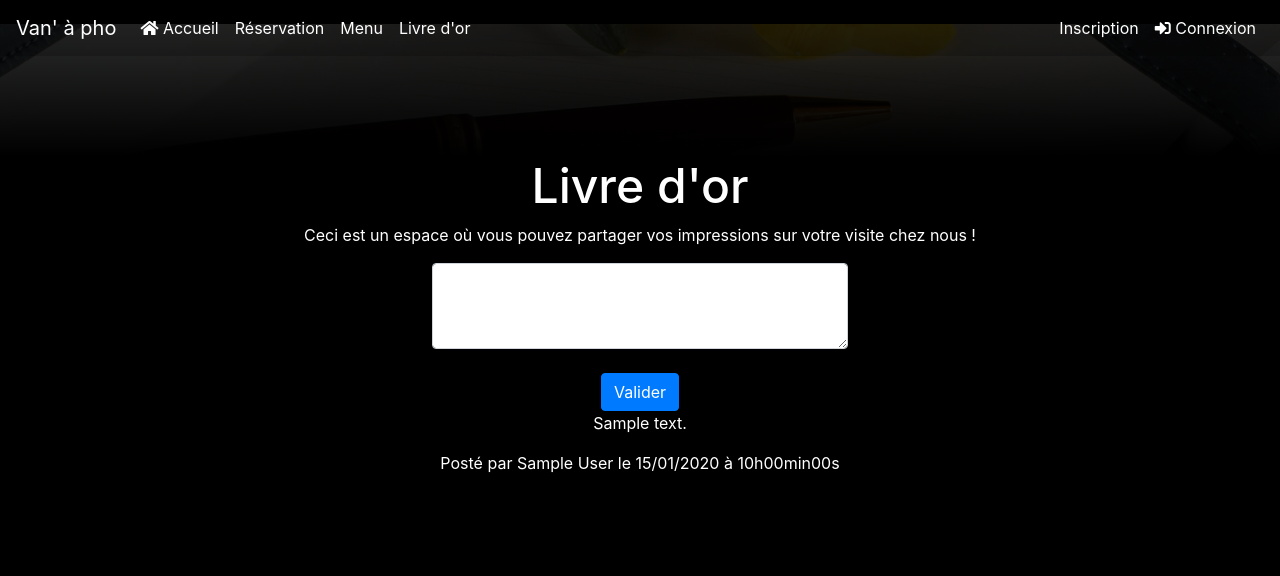
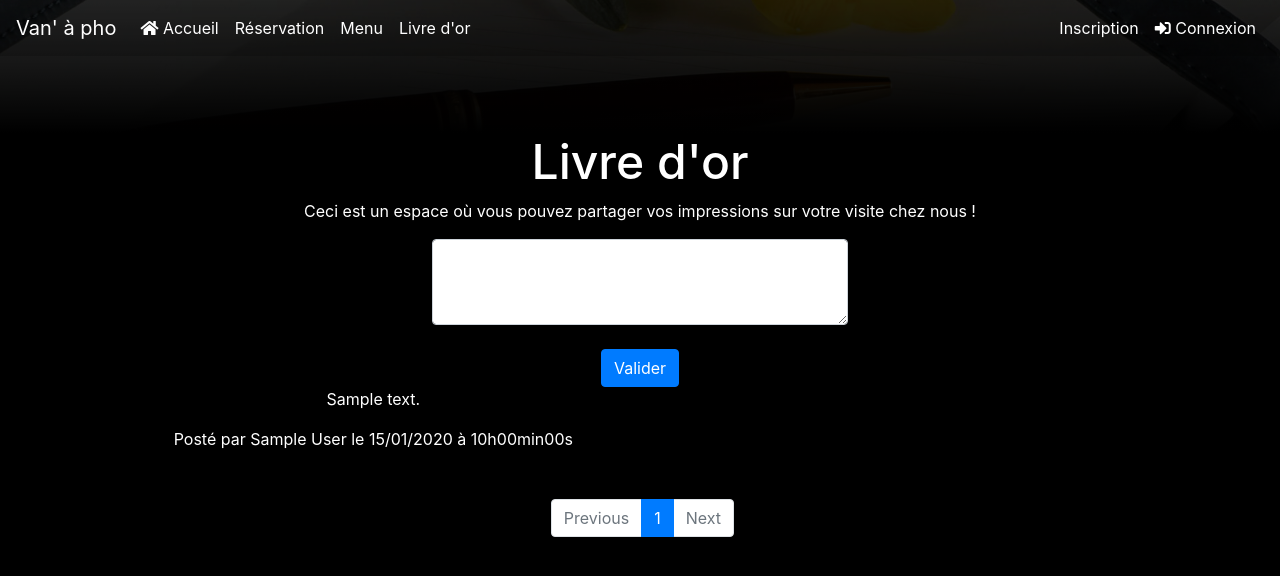
Before and after one commit to Sourigna-Vannapho/restaurant, a PHP site: page /index.php?action=guestbook&page=1 in a window 1280 px wide. Shown: the top 576 px of the page. Run offline with PHP 8.4, Linux system fonts and the light colour scheme; tables that the repository leaves empty or names only in its code hold one stand-in row (values such as "Sample post"); some libraries are stand-ins or nearby versions.

Commit message:
Guestbook pagination done

```diff
--- a/controller/controller.php
+++ b/controller/controller.php
@@ -43,8 +43,10 @@ function logoutConfirm(){
 	require('view/post/logout_post.php');
 }
 function guestbook(){
+	$commentPerPage = 8;
 	$guestbookManager = new GuestbookManager();
-	$guestbookEntry = $guestbookManager->callGuestbook();
+	$guestbookEntry = $guestbookManager->callGuestbook($commentPerPage);
+	$guestbookPageNb = $guestbookManager->callPaginationTotal($commentPerPage);
 	require('view/guestbook.php');
 }
 function entryGuestbook(){
--- a/model/Sourigna/GuestbookManager.php
+++ b/model/Sourigna/GuestbookManager.php
@@ -3,19 +3,34 @@
 namespace model\Sourigna;
 
 class GuestbookManager extends Manager{
-	function callGuestbook(){
+	function callGuestbook($commentPerPage){
+		if (isset($_GET['page'])) {
+		    $currentPage = $_GET['page'];
+		} else {
+		    $currentPage = 1;
+		}
 		$bdd = $this->databaseConnect();
-		$comments = $bdd->query('SELECT
+		$offset = ($currentPage - 1) * $commentPerPage;
+		$comments = $bdd->query("SELECT
 			u.first_name AS first_name,
 			u.last_name AS last_name,
 			g.content AS comment,
 			g.users_id AS user_id,
-			DATE_FORMAT(g.date, \'%d/%m/%Y à %Hh%imin%ss\') AS creation_date
+			DATE_FORMAT(g.date, '%d/%m/%Y à %Hh%imin%ss') AS creation_date
 			FROM guestbook g
 			LEFT JOIN users u
 			ON g.users_id = u.id
-			ORDER BY g.id DESC');
+			ORDER BY g.id DESC
+			LIMIT $offset, $commentPerPage");
 		return $comments;
+	}
+
+	function callPaginationTotal($commentPerPage){
+		$bdd = $this->databaseConnect();
+		$commentNbReq = $bdd->query('SELECT COUNT(*) AS commentNb FROM guestbook');
+		$commentNbFetch = $commentNbReq->fetch();
+		$commentNb = CEIL($commentNbFetch[0]/$commentPerPage);
+		return $commentNb;
 	}
 
 	function writeGuestbook(){
--- a/public/css/style.css
+++ b/public/css/style.css
@@ -205,3 +205,6 @@ address{
 #guestbook{
 	text-align:center;
 }
+#guestbook nav{
+	margin-top:2em;
+}
--- a/public/scripts/script.js
+++ b/public/scripts/script.js
@@ -5,4 +5,8 @@ class Script{
 		creationMap.tileLayerCreation("pk.eyJ1Ijoic291cmlnbmEiLCJhIjoiY2pxYjVkZXc5MTZrcjN3cWc5MGM1enNhbyJ9.VM4GaHpgohWluWxAeEXVLw").addTo(carteLyon)
 		var marker = L.marker([48.624094, 2.565726]).addTo(carteLyon);
 	}
+
+	passwordValidation(){
+
+		}
 }
--- a/view/guestbook.php
+++ b/view/guestbook.php
@@ -16,8 +16,13 @@
 		<br/>
 		<button type="submit" class="btn btn-primary">Valider</button>
 	</form>
+	<div class="row">
+		<div class="col-lg-5 col-sm-5 offset-sm-1">
 		<?php
-	while ($data = $guestbookEntry->fetch()){?>
+		$c=1;
+		while ($data = $guestbookEntry->fetch()){
+			?>
+
 			<p> <?= ($data['comment']) ?>
 			</p>
 			<p> Posté par
@@ -28,10 +33,41 @@
 			endif;
 				echo (' le ' . $data['creation_date']); ?>
 			</p>
+		<?php if ($c==4){echo ('</div>'); }
+			  if ($c==4){echo ('<div class="col-md-4 col-sm-5">');}?>
 		<?php
+		$c++;
 		}
 		$guestbookEntry->closeCursor();
 		?>
 		</div>
+	</div>
+	<nav class="col-sm-2 offset-sm-5">
+  		<ul class="pagination">
+		    <li class="page-item
+		    <?php
+		    if($_GET['page']==1):
+		    	echo ('disabled');
+		    endif;
+		    ?> ">
+		    <a class="page-link" href="index.php?action=guestbook&page=<?= ($_GET['page']-1)?>">Previous</a></li>
+		    <?php
+		    $i=1;
+		    while ($i<=$guestbookPageNb){ ?>
+		    <li class=" page-item <?php if($i == $_GET['page']){echo ('active');}?> "><a class="page-link" href="index.php?action=guestbook&page=<?= $i ?>"><?= $i ?></a></li>
+		    <?php
+		    $i++;
+			}
+		    ?>
+		    <li class="page-item
+		    <?php
+		    if($_GET['page']==$guestbookPageNb):
+		    echo ('disabled');
+		    endif;
+		    ?>">
+		    <a class="page-link" href="index.php?action=guestbook&page=<?= ($_GET['page']+1)?>">Next</a></li>
+		</ul>
+	</nav>
+</div>
 <?php $content = ob_get_clean(); ?>
 <?php require('template.php'); ?>
--- a/view/post/guestbook_post.php
+++ b/view/post/guestbook_post.php
@@ -1,2 +1,2 @@
 <?php
-header('Location:index.php?action=guestbook');
+header('Location:index.php?action=guestbook&page=1');
--- a/view/template.php
+++ b/view/template.php
@@ -15,7 +15,7 @@
 		    	<ul class="navbar-nav mr-auto">
 		    		<li><a class="nav-link" href="index.php?action=home"><i class="fas fa-home"></i> Accueil</a></li>
 		    		<li><a class="nav-link" href="index.php?action=booking">Réservation</a></li>
-		    		<li><a class="nav-link" href="index.php?action=menu&mail">Menu</a></li>
+		    		<li><a class="nav-link" href="index.php?action=menu">Menu</a></li>
 		    		<li><a class="nav-link" href="index.php?action=guestbook&page=1">Livre d'or</a></li>
 		    	</ul>
 		    	<ul class="navbar-nav">
@@ -101,7 +101,6 @@
 		</div>
 
 	    <section>
-	    	<?= bin2hex(random_bytes(16)) ?>
 	    	<?= $content ?>
 	    </section>
 	<script src="https://code.jquery.com/jquery-3.3.1.slim.min.js" integrity="sha384-q8i/X+965DzO0rT7abK41JStQIAqVgRVzpbzo5smXKp4YfRvH+8abtTE1Pi6jizo" crossorigin="anonymous"></script>
```
Lines whose indentation alone changed are shown as unchanged.
